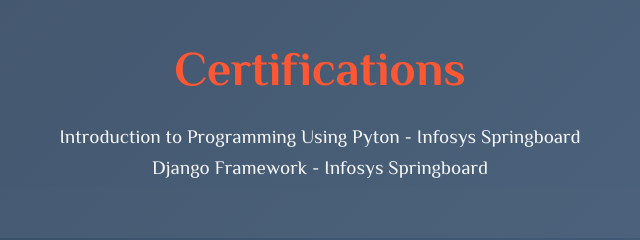
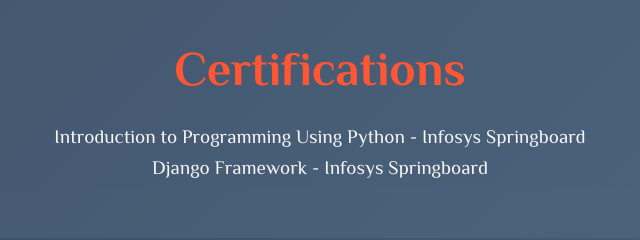
Before and after one commit to mugesh1817-s/My-Portfolio, a plain HTML site: page index.html in a window 1280 px wide. Shown: the part 1300-1540 px from the top of the page, 320-960 px from the left. Drawn offline with Linux system fonts and the light colour scheme.

Commit message:
Update index.html

```diff
--- a/index.html
+++ b/index.html
@@ -413,7 +413,7 @@
 
 <section id="certifications" class="certifications reveal">
   <h2 class="section-title">Certifications</h2>
-  <p>Introduction to Programming Using Pyton - Infosys Springboard</p>
+  <p>Introduction to Programming Using Python - Infosys Springboard</p>
   <p>Django Framework - Infosys Springboard</p>
 </section>
 
```
